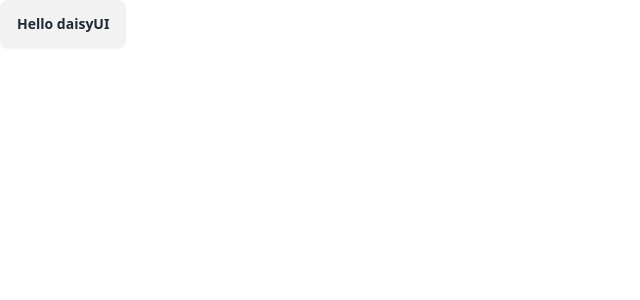
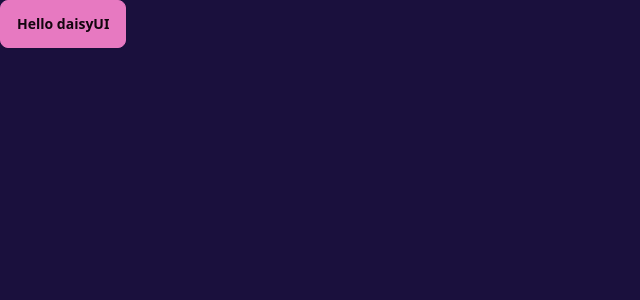
Before and after one commit to LuciaFores/TruthHub, a React (Create React App) app in the folder frontend/: page / in a window 1280 px wide. Shown: the top 300 px of the page, without its empty margins (0-640 px from the left). Built offline with nearby package versions, Linux system fonts and the light colour scheme.

Commit message:
Update requirements
- Update requirements.txt
- Update draft of the daisyUI usage

```diff
--- a/frontend/package.json
+++ b/frontend/package.json
@@ -36,6 +36,7 @@
     ]
   },
   "devDependencies": {
+    "@tailwindcss/typography": "^0.5.10",
     "daisyui": "^4.4.19",
     "tailwindcss": "^3.3.6"
   }
--- a/frontend/src/App.js
+++ b/frontend/src/App.js
@@ -1,7 +1,7 @@
 function App() {
   return (
-    <div>
-      <button className="btn">Hello daisyUI</button>
+    <div data-theme='synthwave'>
+      <button className="btn btn-primary">Hello daisyUI</button>
     </div>
   );
 }
--- a/frontend/tailwind.config.js
+++ b/frontend/tailwind.config.js
@@ -4,5 +4,8 @@
   theme: {
     extend: {},
   },
-  plugins: [require("daisyui")],
+  daisyui: {
+    themes: ["synthwave"],
+  },
+  plugins: [require("@tailwindcss/typography"), require("daisyui")],
 }
```
Also changed, not shown: frontend/requirements.txt, 1 other file (tests, documents, lock files or other folders).
